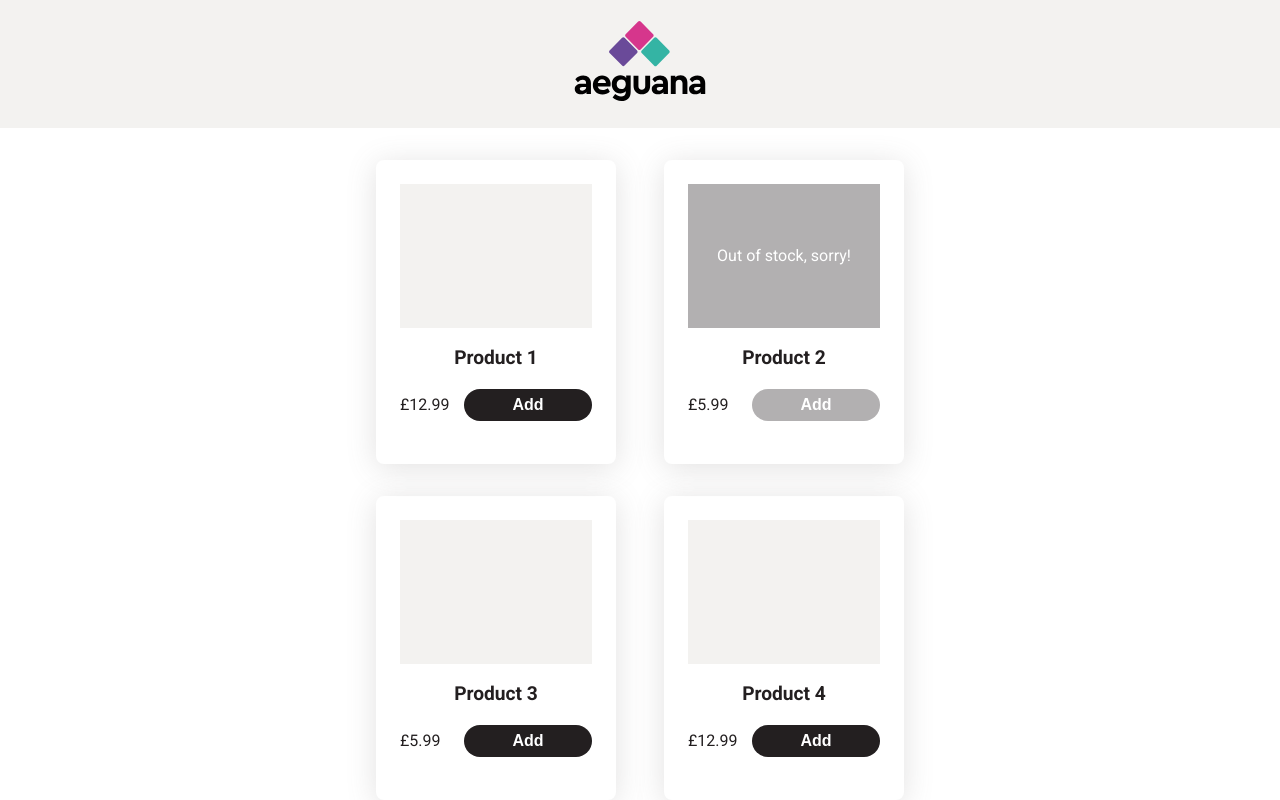
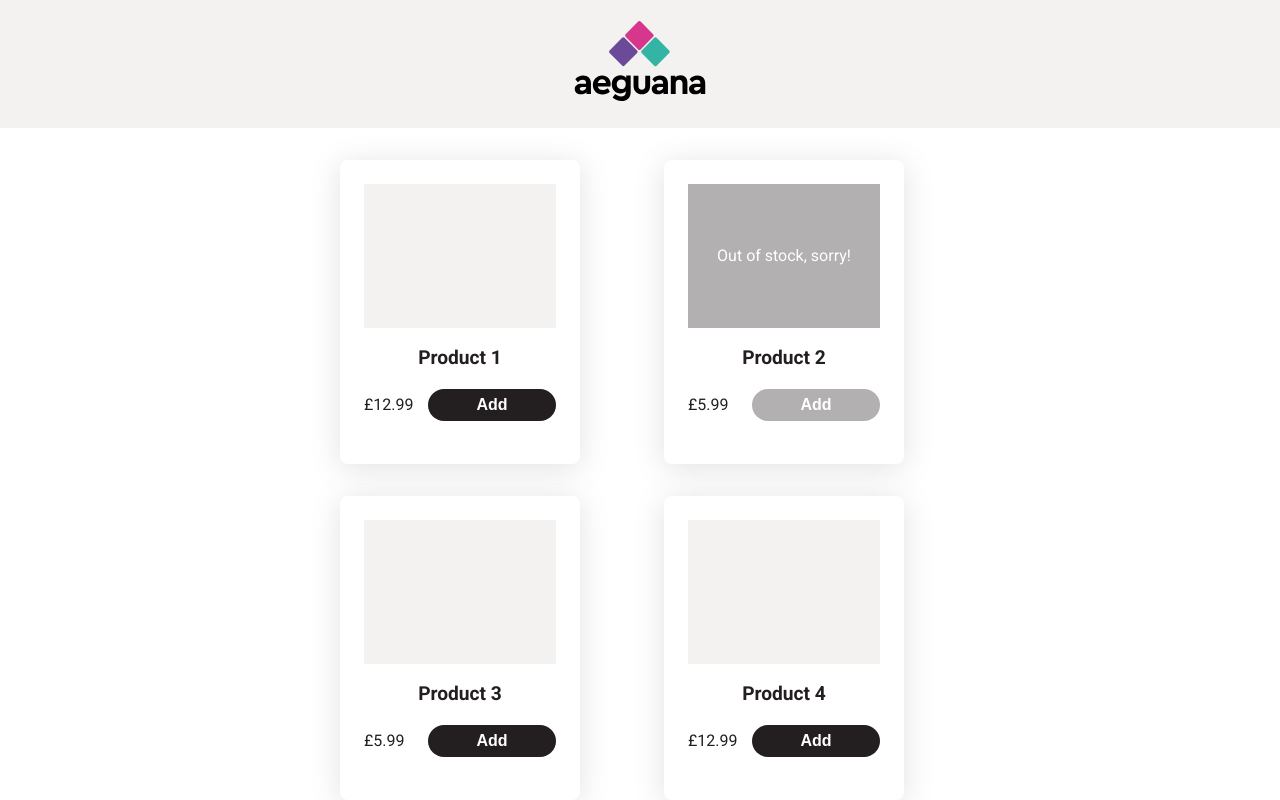
Before and after one commit to eduardomcv/aeguana-test, a React (Vite) app: page / in a window 1280 px wide. Shown: the top 800 px of the page. Built offline with nearby package versions, Linux system fonts and the light colour scheme.

Commit message:
change container styles

```diff
--- a/src/App.scss
+++ b/src/App.scss
@@ -2,7 +2,4 @@ main {
   display: flex;
   flex-direction: column;
   align-items: center;
-  padding-top: 2rem;
-  width: 600px;
-  margin: auto;
 }
--- a/src/components/Checkout/Checkout.scss
+++ b/src/components/Checkout/Checkout.scss
@@ -1,4 +1,8 @@
 @use "../../variables.scss" as vars;
+
+.checkout-container {
+  padding-top: 2rem;
+  width: 600px;
 
   .order-container {
     position: relative;
@@ -66,3 +70,4 @@
     justify-content: space-between;
     margin-top: 2rem;
   }
+}
--- a/src/components/ProductsList/ProductsList.scss
+++ b/src/components/ProductsList/ProductsList.scss
@@ -1,4 +1,7 @@
 .products-list {
+  padding-top: 2rem;
+  width: 600px;
+
   display: grid;
   grid-template-columns: 1fr 1fr;
   column-gap: 3rem;
```
Lines whose indentation alone changed are shown as unchanged.
